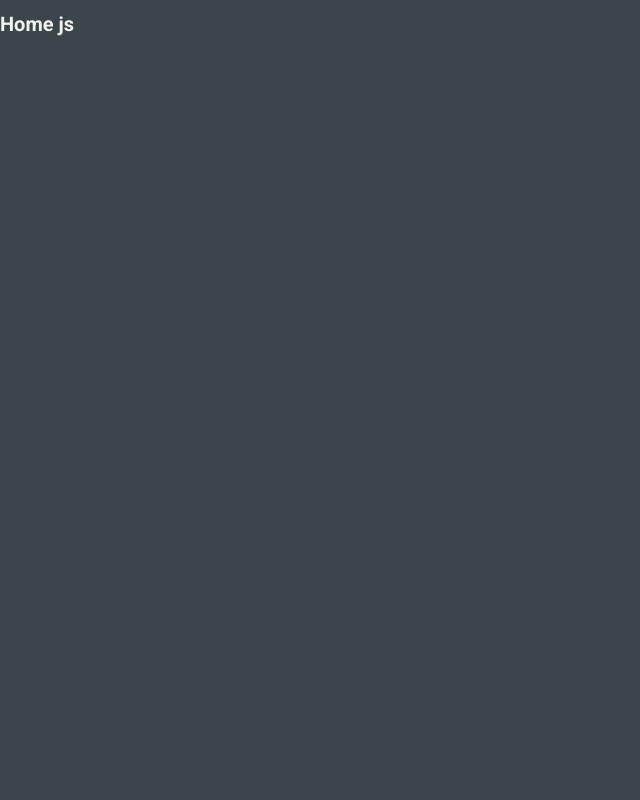
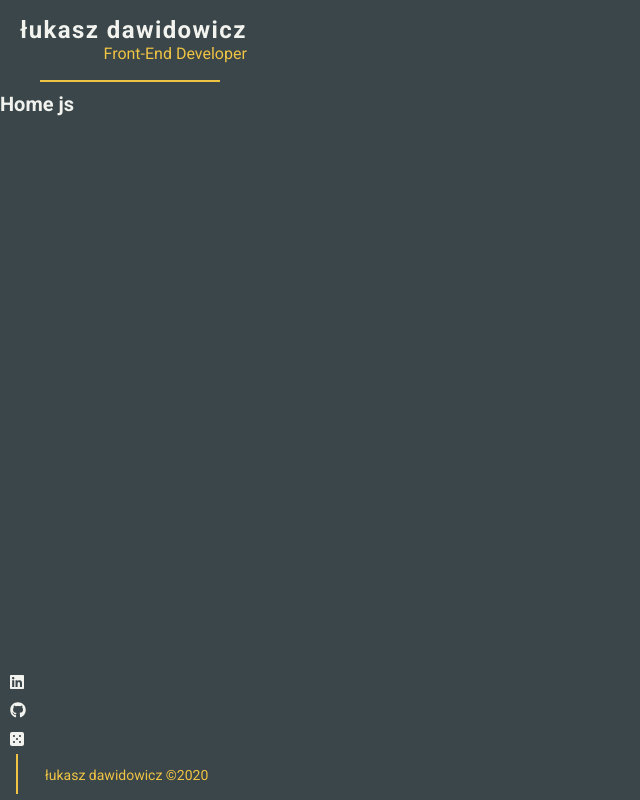
Before and after one commit to shivetay/ld_portfolio_2.0, a React (Create React App) app in the folder client/: page / in a window 1280 px wide. Shown: the whole page, without its empty margins (0-640 px from the left). Built offline with nearby package versions, Linux system fonts and the light colour scheme.

Commit message:
add header and footer content

```diff
--- a/client/src/App.js
+++ b/client/src/App.js
@@ -1,5 +1,5 @@
 import React, { Fragment } from 'react';
-import { Provider } from 'react-redux';
+// import { Provider } from 'react-redux';
 import { BrowserRouter, Route, Switch } from 'react-router-dom';
 
 import MainLayout from './components/layout/MainLayout/MainLayout';
--- a/client/src/components/layout/Footer/Footer.js
+++ b/client/src/components/layout/Footer/Footer.js
@@ -0,0 +1,39 @@
+import React from 'react';
+
+import './Footer.scss';
+
+import { FontAwesomeIcon } from '@fortawesome/react-fontawesome';
+import { faGithub, faLinkedin } from '@fortawesome/free-brands-svg-icons';
+import { faDiceFive } from '@fortawesome/free-solid-svg-icons';
+
+const Footer = () => {
+  return (
+    <footer className='Footer'>
+      <div className='Footer__Links'>
+        <a
+          target='_blank'
+          rel='noopener noreferrer'
+          href='https://www.linkedin.com/in/lukaszdawidowicz/'>
+          <FontAwesomeIcon icon={faLinkedin} />
+        </a>
+        <a
+          target='_blank'
+          rel='noopener noreferrer'
+          href='https://github.com/shivetay'>
+          <FontAwesomeIcon icon={faGithub} />
+        </a>
+        <a
+          target='_blank'
+          rel='noopener noreferrer'
+          href='https://www.fiverr.com/shivetay?public_mode=true'>
+          <FontAwesomeIcon icon={faDiceFive} />
+        </a>
+      </div>
+      <div className='Footer__Text'>
+        <span>Łukasz Dawidowicz &copy;2020</span>
+      </div>
+    </footer>
+  );
+};
+
+export default Footer;
--- a/client/src/components/layout/Footer/Footer.scss
+++ b/client/src/components/layout/Footer/Footer.scss
@@ -0,0 +1,40 @@
+@import '../../../styles/settings.scss';
+
+.Footer {
+  position: fixed;
+  bottom: 0;
+  margin: 2rem 1rem;
+  &__Links {
+    display: flex;
+    flex-direction: column;
+    position: relative;
+    a {
+      width: 0;
+      padding: 0.5rem 0;
+      transition: all 0.3s;
+    }
+
+    a:hover {
+      color: $hover-link;
+    }
+    &::after {
+      content: '';
+      bottom: -4rem;
+      left: 0.6rem;
+      position: absolute;
+      display: block;
+      width: 2px;
+      height: 4rem;
+      background-color: $color-contrast-second;
+    }
+  }
+  &__Text {
+    position: relative;
+    bottom: -8px;
+    right: -3rem;
+    padding: 0.5rem;
+    font-size: $font-medium;
+    text-transform: lowercase;
+    color: $color-font-contrast;
+  }
+}
--- a/client/src/components/layout/Header/Header.js
+++ b/client/src/components/layout/Header/Header.js
@@ -0,0 +1,16 @@
+import React from 'react';
+
+import './Header.scss';
+
+const Header = () => {
+  return (
+    <div className='Header'>
+      <div className='Header__Logo'>
+        <h3 className='Header__Logo-h3'>Łukasz Dawidowicz</h3>
+        <p className='Header__Logo-paragraph'>Front-End Developer</p>
+      </div>
+    </div>
+  );
+};
+
+export default Header;
--- a/client/src/components/layout/Header/Header.scss
+++ b/client/src/components/layout/Header/Header.scss
@@ -0,0 +1,90 @@
+@import '../../../styles/settings.scss';
+@import '../../../styles/mixins.scss';
+
+.Header {
+  display: flex;
+  justify-content: space-between;
+  align-items: center;
+  height: 10vh;
+  // border-bottom: 1px solid $color-white;
+  &__Logo {
+    display: flex;
+    flex-direction: column;
+    margin: 0 2rem;
+    &-h3 {
+      text-transform: lowercase;
+      @include respond(tab-port) {
+        font-size: $font-medium;
+      }
+      @include respond(phone) {
+        font-size: $font-medium;
+      }
+      @include respond(xsmall) {
+        font-size: $font-medium;
+      }
+    }
+    &-paragraph {
+      align-self: flex-end;
+      color: $color-font-contrast;
+
+      @include respond(tab-port) {
+        font-size: $font-small;
+      }
+      @include respond(phone) {
+        align-self: flex-start;
+        font-size: $font-small;
+      }
+      @include respond(xsmall) {
+        align-self: flex-start;
+        font-size: $font-small;
+      }
+    }
+  }
+  &::after {
+    content: '';
+    top: 8rem;
+    left: 4rem;
+    position: absolute;
+    display: block;
+    width: 18rem;
+    height: 2px;
+    background-color: $color-contrast-second;
+  }
+  &__Nav {
+    font-size: $font-normal;
+    margin-right: 2rem;
+    @include respond(tab-port) {
+      margin-right: 0.5rem;
+    }
+
+    @include respond(phone) {
+      display: flex;
+      flex-wrap: wrap;
+      margin-right: 0.5rem;
+    }
+    @include respond(xsmall) {
+      margin-right: 0.5rem;
+      display: flex;
+      flex-wrap: wrap;
+    }
+    &-link {
+      margin: 0 3rem;
+      transition: all 0.3s;
+      @include respond(tab-port) {
+        margin: 0 1rem;
+      }
+
+      @include respond(phone) {
+        margin: 0 1rem;
+        flex: 100%;
+      }
+      @include respond(xsmall) {
+        margin: 0 1rem;
+        flex: 100%;
+      }
+    }
+    &-link:hover {
+      color: $hover-link;
+    }
+  }
+}
--- a/client/src/components/layout/MainLayout/MainLayout.js
+++ b/client/src/components/layout/MainLayout/MainLayout.js
@@ -1,10 +1,15 @@
 import React from 'react';
 import PropTypes from 'prop-types';
+
+import Header from '../Header/Header';
+import Footer from '../Footer/Footer';
 
 const MainLayout = ({ children }) => {
   return (
     <section>
+      <Header />
       <main>{children}</main>
+      <Footer />
     </section>
   );
 };
--- a/client/src/index.js
+++ b/client/src/index.js
@@ -6,6 +6,7 @@ import App from './App';
 /* import styles */
 import './styles/normalize.scss';
 import './styles/global.scss';
+import './styles/components.scss';
 
 import * as serviceWorker from './serviceWorker';
 
--- a/client/src/styles/components.scss
+++ b/client/src/styles/components.scss
@@ -0,0 +1,180 @@
+@import './settings.scss';
+@import './mixins.scss';
+
+.root {
+  position: relative;
+  top: 50%;
+  left: 0;
+  right: 0;
+}
+
+h3 {
+  font-size: $header-h3;
+  letter-spacing: 1.4px;
+}
+h2 {
+  font-size: $header-h2;
+  letter-spacing: 1.4px;
+}
+
+p {
+  font-size: $font-normal;
+}
+
+.link,
+.link:active,
+.link:visited,
+.link:link {
+  text-transform: uppercase;
+  font-weight: 700;
+  letter-spacing: 1px;
+}
+
+.link,
+.link:active,
+.link:visited,
+.link:link,
+a,
+a:active,
+a:visited,
+a:link {
+  text-decoration: none;
+  color: $color-font-main;
+  cursor: pointer;
+}
+
+a,
+a:active,
+a:visited,
+a:link {
+  margin: 0;
+  font-size: $font-normal;
+}
+
+strong {
+  letter-spacing: 1.2px;
+}
+
+img {
+  width: 20rem;
+  height: auto;
+  border-radius: 50%;
+  float: left;
+  shape-outside: circle();
+}
+
+/* buttons */
+button {
+  border: none;
+  padding: 1rem 4.5rem;
+  margin: 1rem 1.5rem 1rem 0;
+  outline: none;
+  font-size: $font-normal;
+  transition: border 0.2s;
+  background: none;
+
+  @include respond(tab-port) {
+    padding: 1rem;
+    margin-left: 4rem;
+  }
+  @include respond(mix-phone-tab) {
+    margin-left: 3rem;
+  }
+
+  @include respond(xsmall) {
+    margin-left: 2rem;
+    display: block;
+  }
+}
+
+.btn {
+  &-span {
+    font-weight: 600;
+    transition: all 0.8s;
+    margin: 0 1rem;
+    display: inline-block;
+    cursor: pointer;
+    text-transform: lowercase;
+
+    @include respond(tab-port) {
+      margin: 0;
+    }
+  }
+  &-aTag {
+    transition: all 0.8s;
+  }
+}
+
+.btn:hover .btn-span,
+.btn:hover .btn-aTag {
+  color: $hover-link;
+}
+
+/* Grid */
+
+.grid {
+  display: grid;
+  grid-template-rows: repeat(4, min-content);
+  grid-template-columns:
+    [full-start] 10rem [center-start] repeat(10, minmax(min-content, 14rem))
+    [center-end] 1fr[full-end];
+  gap: 2rem;
+  justify-items: stretch center;
+  align-items: center;
+
+  @include respond(tab-port) {
+    grid-template-rows: repeat(8, min-content);
+  }
+  @include respond(phone) {
+    grid-template-rows: repeat(8, min-content);
+  }
+}
+
+/* helper classes */
+.active-link {
+  color: $active-link;
+}
+
+.flex {
+  display: flex;
+  flex-direction: column;
+  justify-content: center;
+  align-items: center;
+}
+
+.icon-group {
+  display: flex;
+  flex-direction: column-reverse;
+  justify-content: space-around;
+  align-items: center;
+  font-size: 4.5rem;
+  margin: 2rem;
+  transition: all 0.3s;
+}
+
+.icon-group:hover {
+  color: $hover-link;
+}
+
+/* animation */
+
+/* simple - enter transition 300ms, exit 150ms */
+.fade-appear,
+.fade-enter {
+  opacity: 0;
+  z-index: 1;
+}
+.fade-appear-active,
+.fade-enter.fade-enter-active {
+  opacity: 1;
+  transition: opacity 300ms linear 150ms;
+}
+
+.fade-exit {
+  opacity: 0;
+}
+
+.fade-exit.fade-exit-active {
+  opacity: 0;
+  transition: opacity 150ms linear;
+}
```
